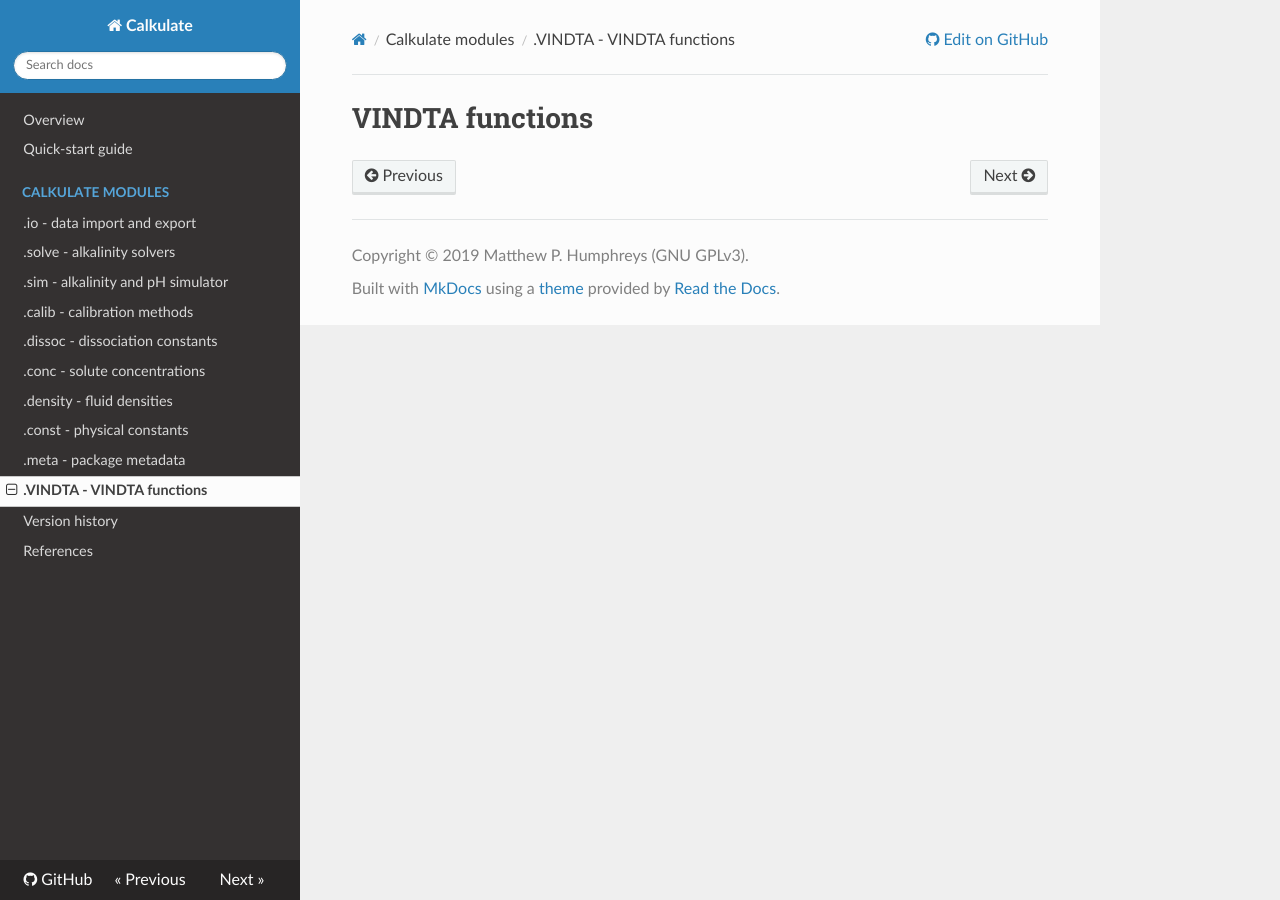
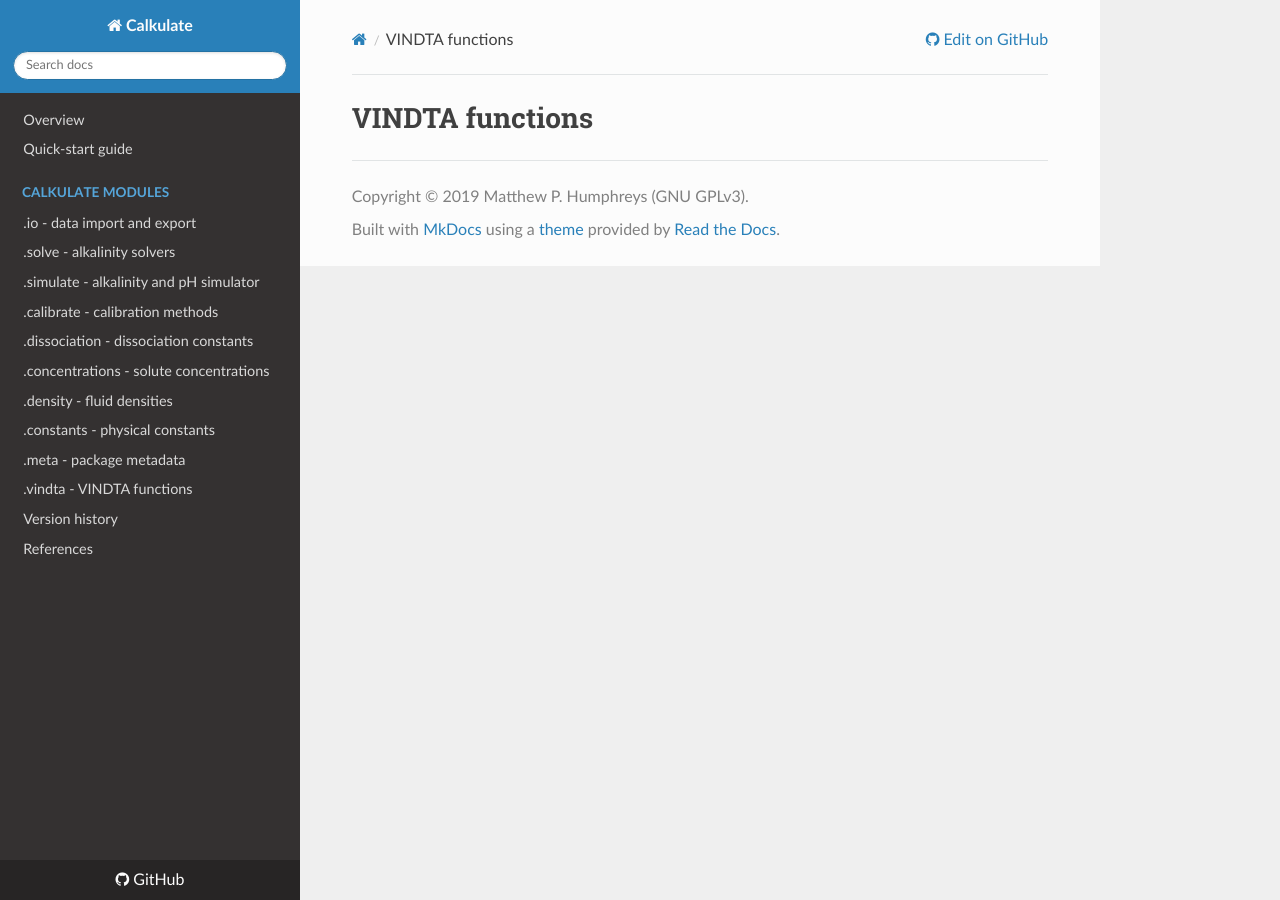
Before and after one commit to mvdh7/calkulate, an MkDocs documentation site: the page built from docs/modules/vindtax.md, in a window 1280 px wide. Built offline with MkDocs 1.6.1, drawn with Linux system fonts in a browser that asks for light colours; nearby versions of some CDN libraries.

Commit message:
Renamed following new module names

```diff
--- a/mkdocs.yml
+++ b/mkdocs.yml
@@ -15,13 +15,13 @@
   - Calkulate modules:
     - .io - data import and export: modules/io.md
     - .solve - alkalinity solvers: modules/solve.md
-    - .sim - alkalinity and pH simulator: modules/sim.md
-    - .calib - calibration methods: modules/calib.md
-    - .dissoc - dissociation constants: modules/dissoc.md
-    - .conc - solute concentrations: modules/conc.md
+    - .simulate - alkalinity and pH simulator: modules/simulate.md
+    - .calibrate - calibration methods: modules/calibrate.md
+    - .dissociation - dissociation constants: modules/dissociation.md
+    - .concentrations - solute concentrations: modules/concentrations.md
     - .density - fluid densities: modules/density.md
-    - .const - physical constants: modules/const.md
+    - .constants - physical constants: modules/constants.md
     - .meta - package metadata: modules/meta.md
-    - .VINDTA - VINDTA functions: modules/VINDTA.md
+    - .vindta - VINDTA functions: modules/vindta.md
   - Version history: version-history.md
   - References: references.md
```
Also changed, not shown: docs/modules/calibrate.md (renamed from docs/modules/calib.md), docs/modules/concentrations.md (renamed from docs/modules/conc.md), docs/modules/constants.md (renamed from docs/modules/const.md), docs/modules/dissociation.md (renamed from docs/modules/dissoc.md), docs/modules/simulate.md (renamed from docs/modules/sim.md), docs/modules/vindtax.md (renamed from docs/modules/VINDTA.md).
